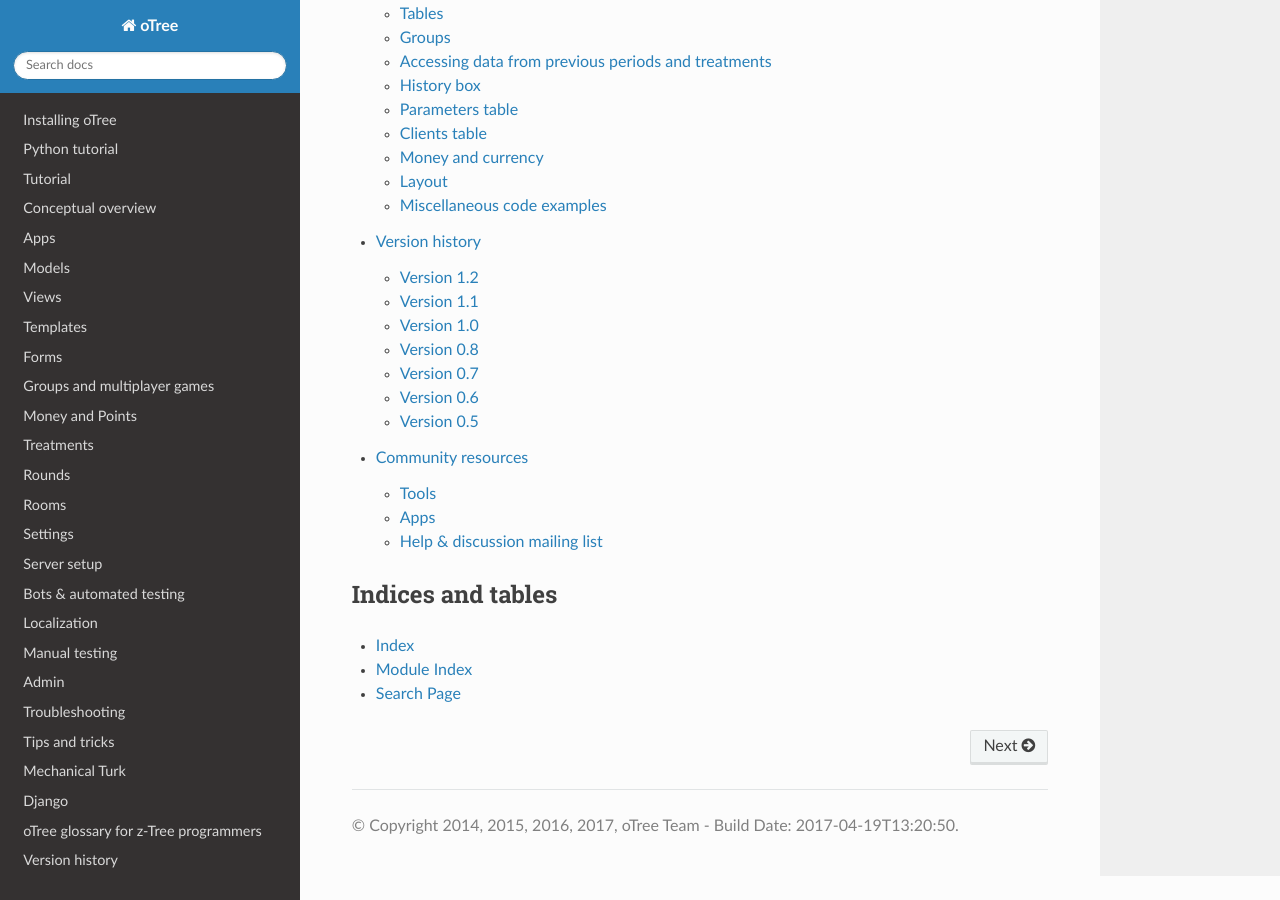
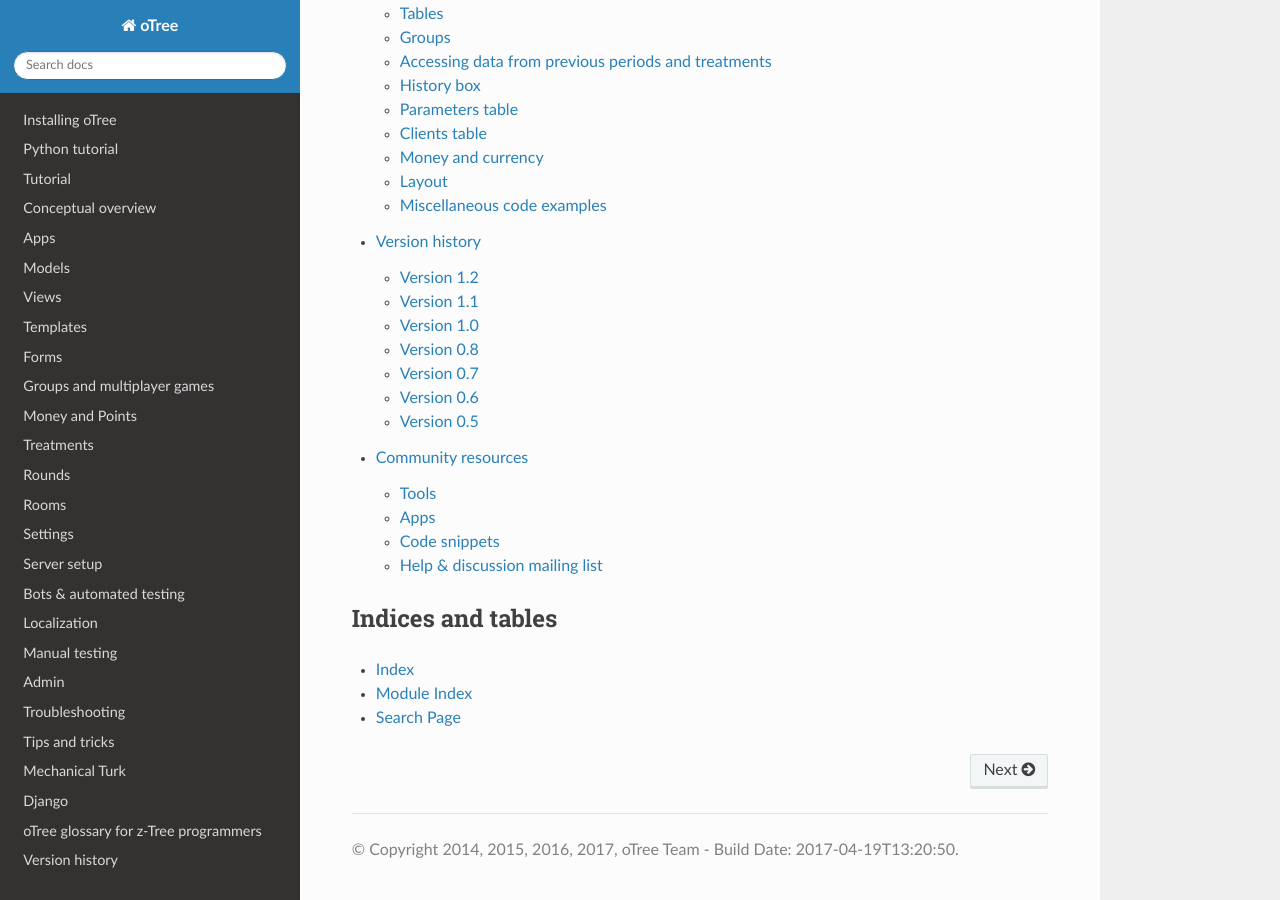
Before and after one commit to oTree-org/otree-docs, a Sphinx documentation site: the page built from source/index.rst, in a window 1280 px wide and 900 px high, scrolled down 5300 px. Built offline with Sphinx 7.4.7 and the Read the Docs theme 2.0.0, drawn with Linux system fonts in a browser that asks for light colours.

Commit message:
adding code snipptes section

```diff
--- a/source/community.rst
+++ b/source/community.rst
@@ -22,6 +22,11 @@
 
 -   `Bomb Risk Elicitation Task (BRET) <http://www.sciencedirect.com/science/article/pii/S2214635016300120>`__ by Felix Holzmeister
 
+Code snippets
+----
+- `Making punishment field with binary choice and integer field
+<https://github.com/chapkovski/yes-no-punishment>`__
+
 Help & discussion mailing list
 ------------------------------
 
```
